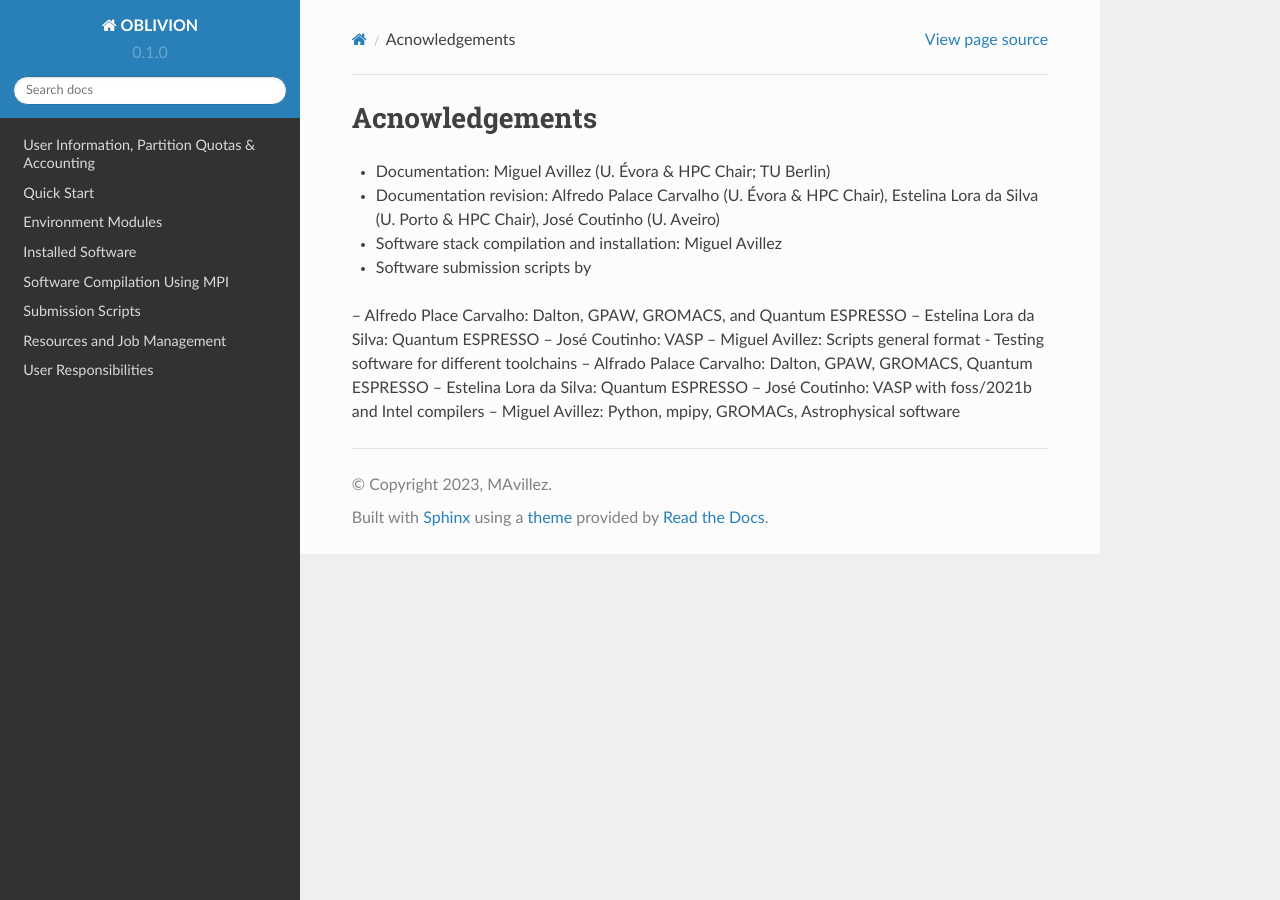
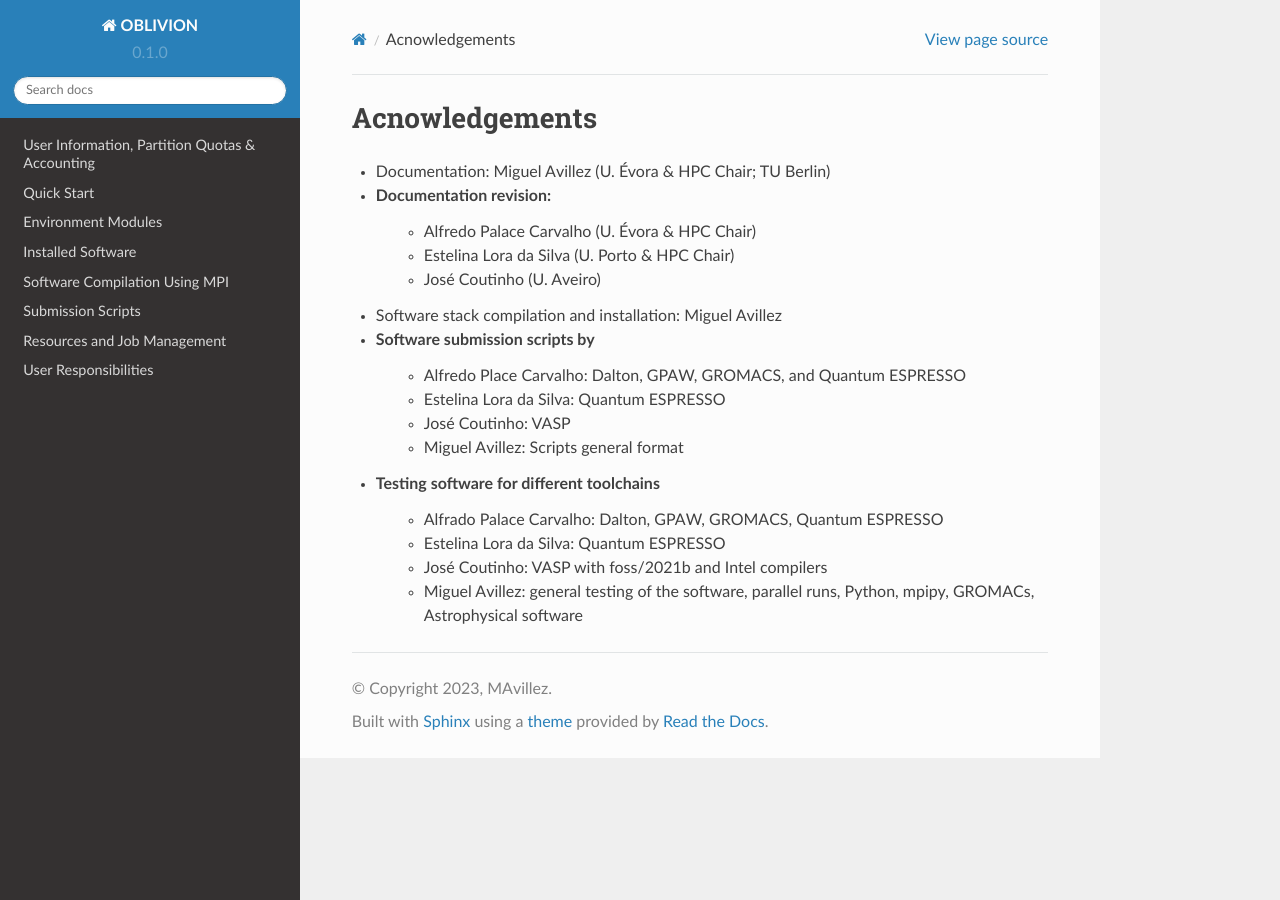
Before and after one commit to mavillez/Oblivion, a Sphinx documentation site: the page built from docs/source/acnowledgments.rst, in a window 1280 px wide. Built offline with Sphinx 7.4.7 and the Read the Docs theme 2.0.0, drawn with Linux system fonts in a browser that asks for light colours.

Commit message:
Update acnowledgments.rst

```diff
--- a/docs/source/acnowledgments.rst
+++ b/docs/source/acnowledgments.rst
@@ -1,15 +1,18 @@
 Acnowledgements
 ===============
 - Documentation: Miguel Avillez (U. Évora & HPC Chair; TU Berlin)
-- Documentation revision: Alfredo Palace Carvalho (U. Évora & HPC Chair), Estelina Lora da Silva (U. Porto & HPC Chair), José Coutinho (U. Aveiro)
+- Documentation revision:
+    - Alfredo Palace Carvalho (U. Évora & HPC Chair)
+    - Estelina Lora da Silva (U. Porto & HPC Chair)
+    - José Coutinho (U. Aveiro)
 - Software stack compilation and installation: Miguel Avillez
 - Software submission scripts by
--- Alfredo Place Carvalho: Dalton, GPAW, GROMACS, and Quantum ESPRESSO
--- Estelina Lora da Silva: Quantum ESPRESSO
--- José Coutinho: VASP
--- Miguel Avillez: Scripts general format
+    - Alfredo Place Carvalho: Dalton, GPAW, GROMACS, and Quantum ESPRESSO
+    - Estelina Lora da Silva: Quantum ESPRESSO
+    - José Coutinho: VASP
+    - Miguel Avillez: Scripts general format
 - Testing software for different toolchains
--- Alfrado Palace Carvalho: Dalton, GPAW, GROMACS, Quantum ESPRESSO
--- Estelina Lora da Silva: Quantum ESPRESSO
--- José Coutinho: VASP with foss/2021b and Intel compilers
--- Miguel Avillez: Python, mpipy, GROMACs, Astrophysical software
+    - Alfrado Palace Carvalho: Dalton, GPAW, GROMACS, Quantum ESPRESSO
+    - Estelina Lora da Silva: Quantum ESPRESSO
+    - José Coutinho: VASP with foss/2021b and Intel compilers
+    - Miguel Avillez: general testing of the software, parallel runs, Python, mpipy, GROMACs, Astrophysical software
```
